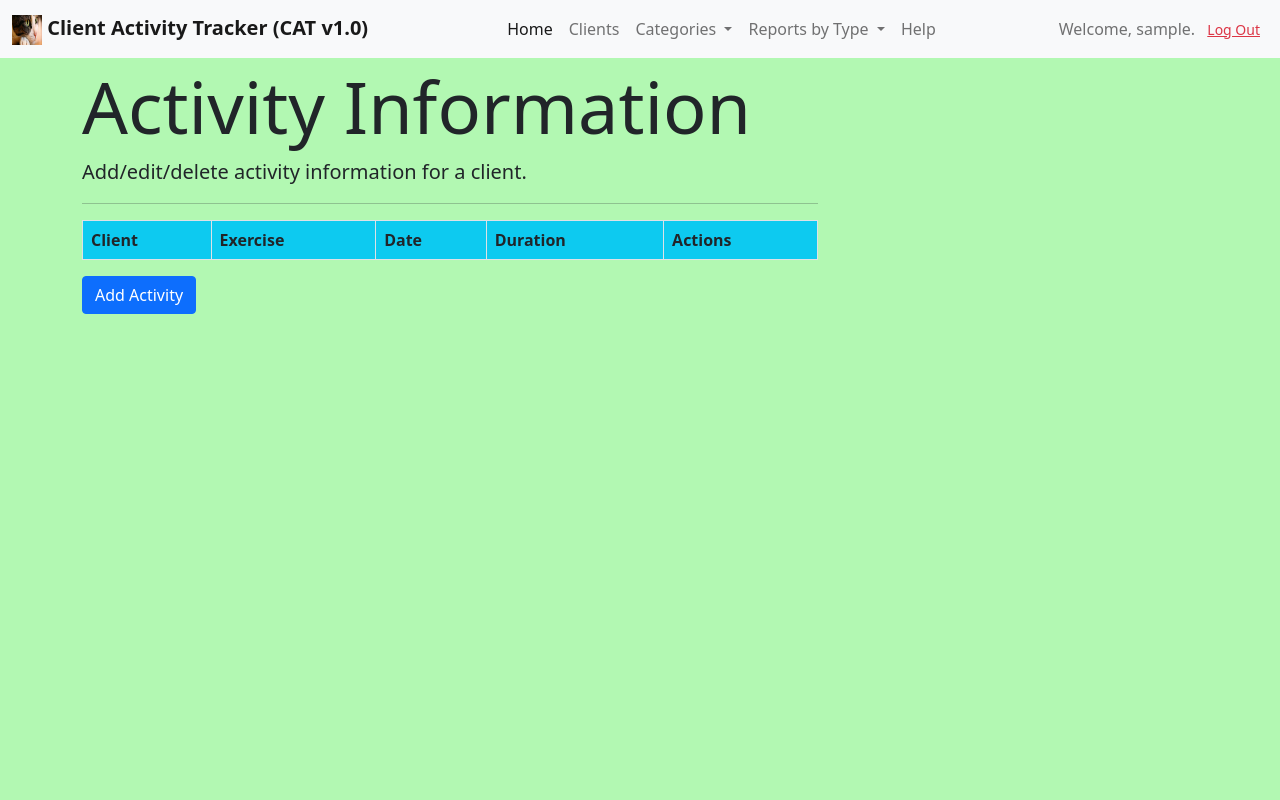
After one commit to dmiller80/deploycat, a Django app: page /activity_list in a window 1280 px wide. The commit adds this page. Run offline with Django 3.2, Linux system fonts and the light colour scheme; the visitor is signed in with stand-in values (Sample User, id 1); data that the repository does not hold is empty.

Commit message:
Initial Working Functionality For all Types

```diff
--- a/trkr/forms.py
+++ b/trkr/forms.py
@@ -11,3 +11,8 @@ class ExerciseForm(forms.ModelForm):
     class Meta:
         model = Exercise
         fields = ('name', 'cal_minute', 'note', )
+
+class ActivityForm(forms.ModelForm):
+    class Meta:
+        model = Activity
+        fields = ('client', 'date', 'type', 'duration', 'note', )
--- /dev/null
+++ b/trkr/templates/trkr/activity_list.html
@@ -0,0 +1,56 @@
+{% extends 'trkr/base.html' %}
+
+
+{% block content %}
+
+    <html>
+    <body>
+    <style>
+        body {
+            background-color: #b2f8b2;
+        }
+    </style>
+    <div class="jumbotron">
+        <h3 class="display-2">Activity Information</h3>
+        <p class="lead">Add/edit/delete activity information for a client.</p>
+        <hr class="my-2">
+        <p></p>
+    </div>
+    <div>
+        <table class="table table-striped table-bordered table-hover">
+            <thead>
+            <tr class="bg-info">
+                <th>Client</th>
+                <th>Exercise</th>
+                <th>Date</th>
+                <th>Duration</th>
+                <th colspan="3">Actions</th>
+            </tr>
+            </thead>
+            <tbody>
+            {% for activity in activity %}
+                <tr>
+                    <td>{{ activity.client }}</td>
+                    <td>{{ activity.date }}</td>
+                    <td>{{ activity.type}}</td>
+                    <td>{{ activity.duration}}</td>
+                    <td>{{ activity.note }}</td>
+                    <td><a href="{% url 'trkr:activity_edit' pk=activity.pk %}" class="btn btn-warning">Edit</a>
+                     <td><a href="{% url 'trkr:activity_delete' pk=activity.pk %}"
+                           onclick="return confirm('Are you sure you want to delete?')"
+                           class="btn btn-danger">Delete</a>
+                    </td>
+
+                </tr>
+            {% endfor %}
+            </tbody>
+        </table>
+        <div class="row">
+            <a href="{% url 'trkr:activity_new' %}"><span
+                    class="btn btn-primary">Add Activity</span></a>
+        </div>
+    </div>
+
+    </body>
+    </html>
+{% endblock %}
--- a/trkr/templates/trkr/base.html
+++ b/trkr/templates/trkr/base.html
@@ -73,7 +73,7 @@
           <ul class="dropdown-menu" aria-labelledby="navbarDropdownMenuLink">
               <li><a class="dropdown-item" href="{% url 'trkr:client_list' %}">Clients</a></li>
               <li><a class="dropdown-item" href="{% url 'trkr:exercise_list' %}">Exercises</a></li>
-              <li><a class="dropdown-item" href="">Activities</a></li>
+              <li><a class="dropdown-item" href="{% url 'trkr:activity_list' %}">Activities</a></li>
           </ul>
           </div>
           <div class="nav-item dropdown">
--- a/trkr/urls.py
+++ b/trkr/urls.py
@@ -16,5 +16,9 @@ urlpatterns = [
     path('exercise/create/', views.exercise_new, name='exercise_new'),
     path('exercise/<int:pk>/edit/', views.exercise_edit, name='exercise_edit'),
     path('exercise/<int:pk>/delete/', views.exercise_delete, name='exercise_delete'),
+    path('activity_list', views.activity_list, name='activity_list'),
+    path('activity/create/', views.activity_new, name='activity_new'),
+    path('activity/<int:pk>/edit/', views.activity_edit, name='activity_edit'),
+    path('activity/<int:pk>/delete/', views.activity_delete, name='activity_delete'),
 
 ]
--- a/trkr/views.py
+++ b/trkr/views.py
@@ -65,7 +65,7 @@ def client_new(request):
 
 @login_required
 def exercise_list(request):
-    exercise = Exercise.objects.filter()
+    exercise = Exercise.objects.all()
     return render(request, 'trkr/exercise_list.html', {'exercise': exercise})
 
 @login_required
@@ -76,9 +76,8 @@ def exercise_edit(request, pk):
         form = ExerciseForm(request.POST, instance=exercise)
         if form.is_valid():
             exercise = form.save(commit=False)
-            exercise.updated_date = timezone.now()
             exercise.save()
-            exercise = Exercise.objects.filter()
+            exercise = Exercise.objects.all()
 
             return render(request, 'trkr/exercise_list.html',
                          {'exercise': exercise})
@@ -100,10 +99,54 @@ def exercise_new(request):
         if form.is_valid():
             exercise = form.save(commit=False)
             exercise.save()
-            exercise = Exercise.objects.filter()
+            exercise = Exercise.objects.all()
             return render(request, 'trkr/exercise_list.html',
                          {'exercise': exercise})
     else:
         form = ExerciseForm()
         # print("Else")
     return render(request, 'trkr/exercise_new.html', {'form': form})
+
+@login_required
+def activity_list(request):
+    activity = Activity.objects.all()
+    return render(request, 'trkr/activity_list.html', {'activity': activity})
+
+@login_required
+def activity_edit(request, pk):
+    activity = get_object_or_404(Activity, pk=pk)
+    if request.method == "POST":
+        # update
+        form = ActivityForm(request.POST, instance=activity)
+        if form.is_valid():
+            activity = form.save(commit=False)
+            activity.save()
+            activity = Activity.objects.all()
+
+            return render(request, 'trkr/activity_list.html',
+                         {'activity': activity})
+    else:
+        # edit
+        form = ActivityForm(instance=activity)
+    return render(request, 'trkr/activity_edit.html', {'form': form})
+
+@login_required
+def activity_delete(request, pk):
+    activity = get_object_or_404(Activity, pk=pk)
+    activity.delete()
+    return redirect('trkr:activity_list')
+
+@login_required
+def activity_new(request):
+    if request.method == "POST":
+        form = ActivityForm(request.POST)
+        if form.is_valid():
+            activity = form.save(commit=False)
+            activity.save()
+            activity = Activity.objects.all()
+            return render(request, 'trkr/activity_list.html',
+                         {'activity': activity})
+    else:
+        form = ActivityForm()
+        # print("Else")
+    return render(request, 'trkr/activity_new.html', {'form': form})
```
Also changed, not shown: trkr/templates/trkr/activity_delete.html (added, +11 -0 lines), trkr/templates/trkr/activity_edit.html (added, +10 -0 lines), trkr/templates/trkr/activity_new.html (added, +9 -0 lines).
